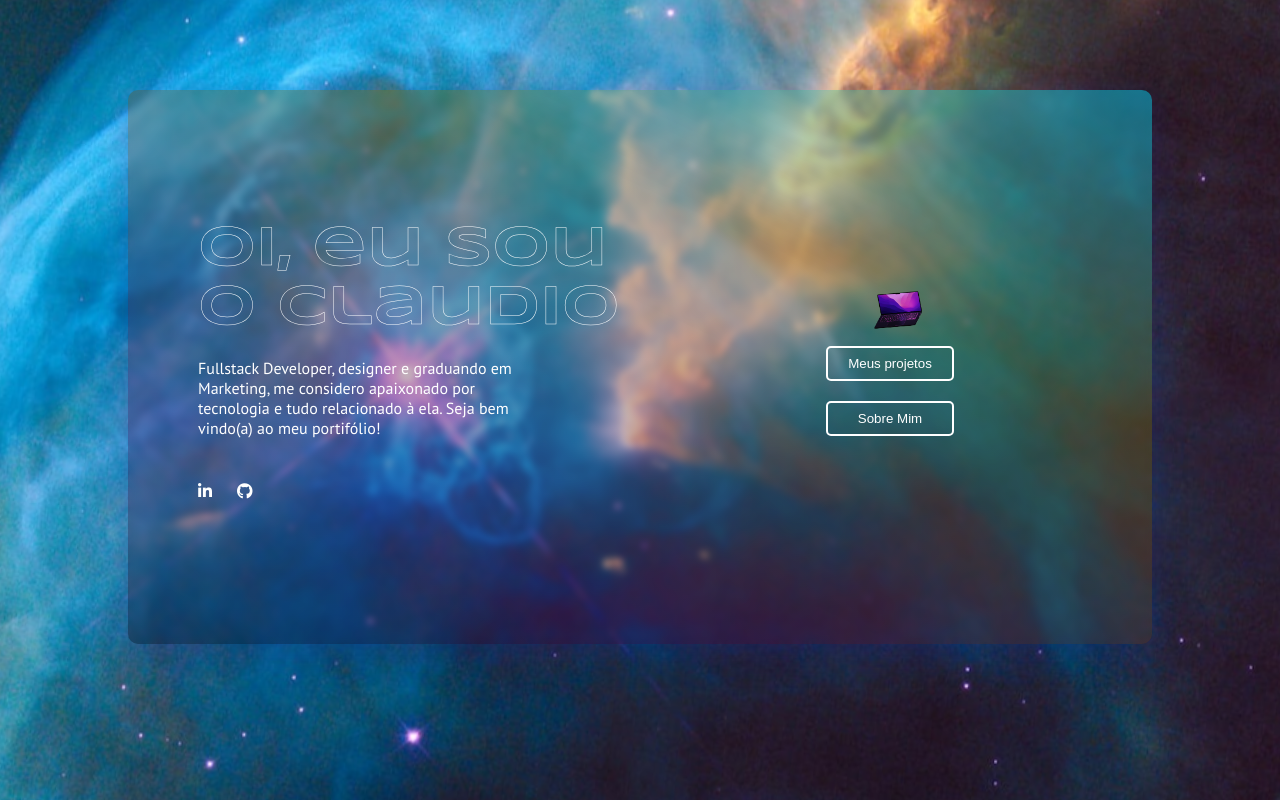
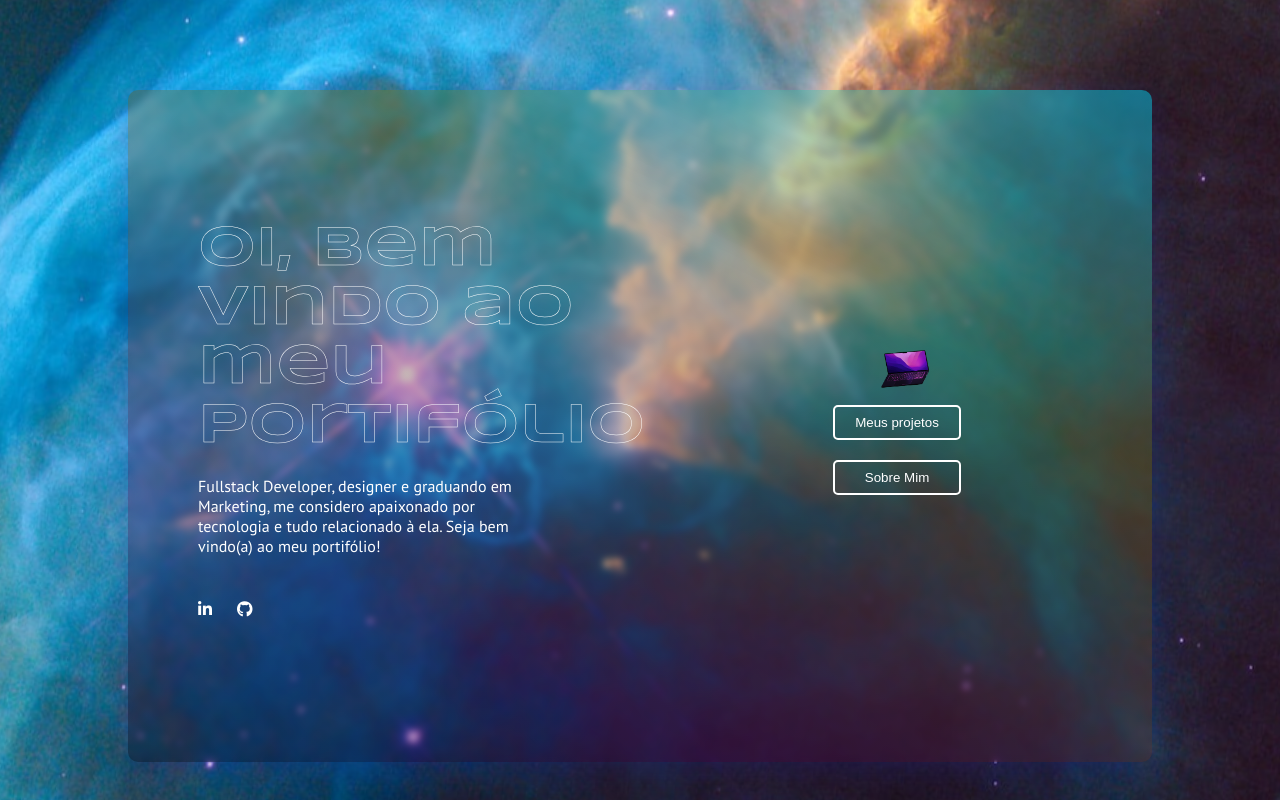
Before and after one commit to claudionsc/portifolio, a React (Create React App) app: page / in a window 1280 px wide. Built offline with nearby package versions, Linux system fonts and the light colour scheme.

Commit message:
alterações

```diff
--- a/src/components/pages/Inicial/Inicial.jsx
+++ b/src/components/pages/Inicial/Inicial.jsx
@@ -14,7 +14,7 @@ export function Inicial(){
                     <div className="outline" style={{
                         width: 'auto', height:'9%',
                         display: 'flex', justifyContent: "center", alignItems: 'center', fontFamily: 'Syncopate, sans-serif', fontSize: '28px'}}>
-                        <h1>Oi, eu sou o Claudio</h1>
+                        <h1>Oi, bem vindo ao meu portifólio</h1>
                     </div>
                     <div style={{
                         width: '75%', height:'55%',
```
